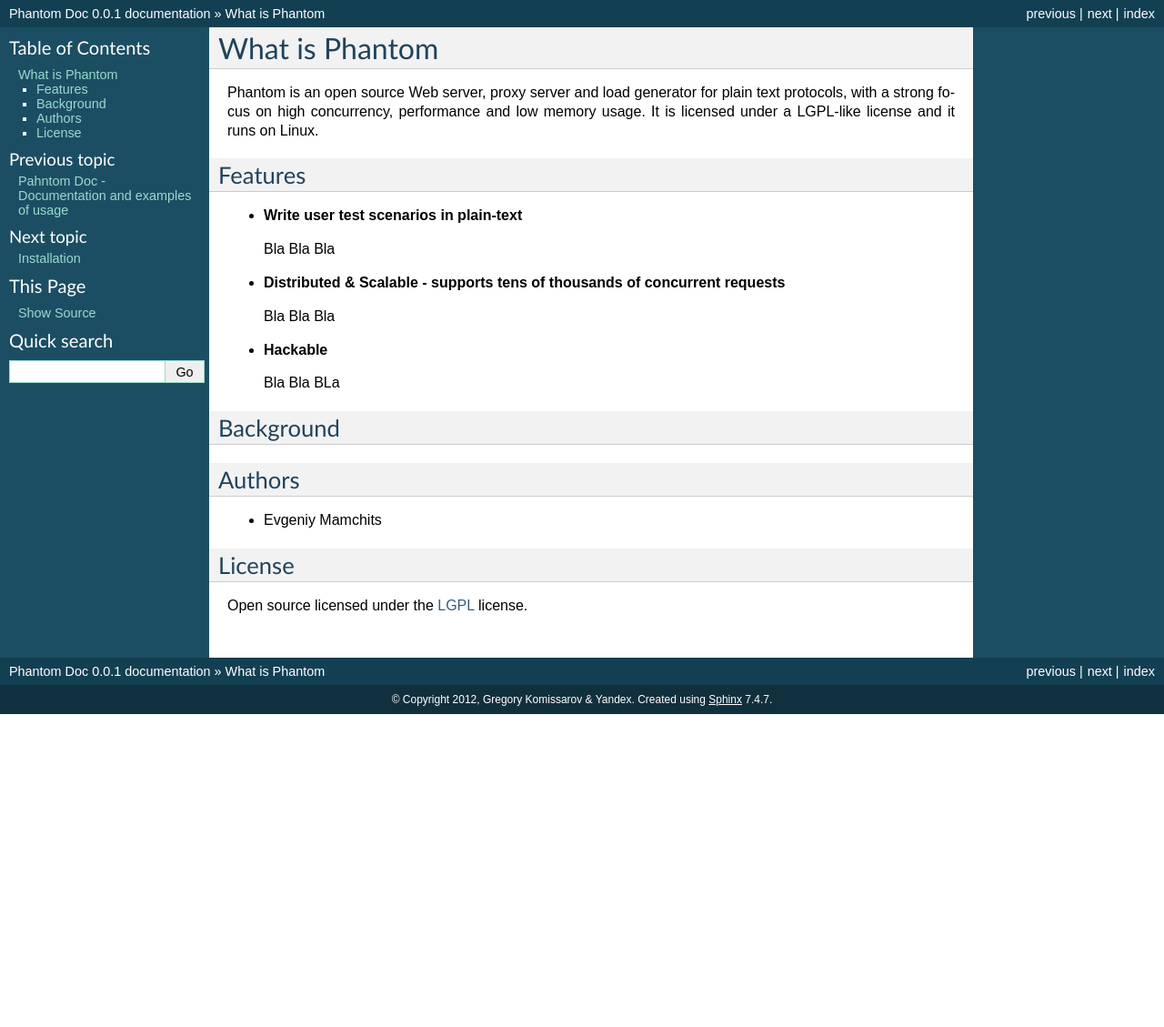
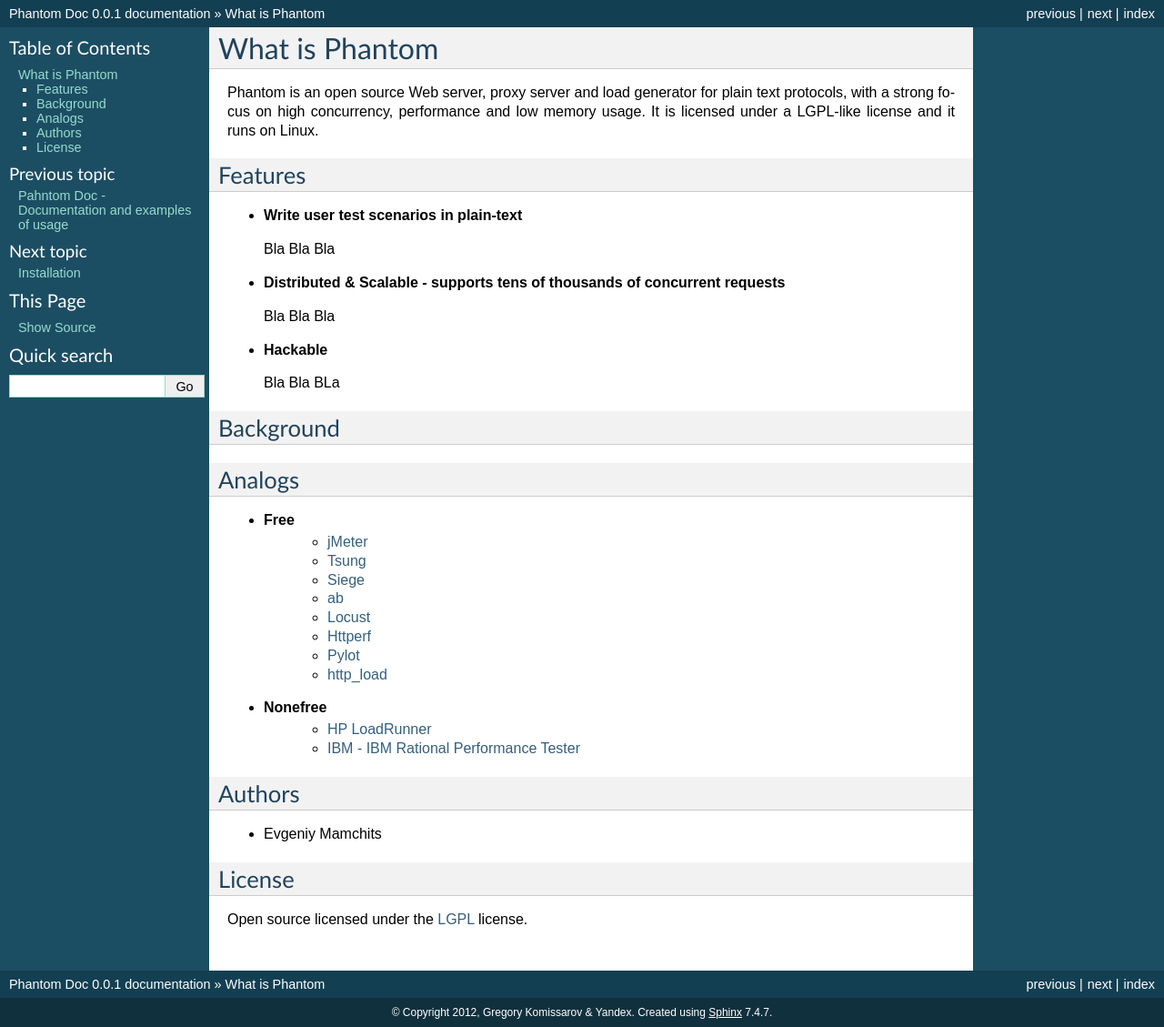
Before and after one commit to greggyNapalm/phantom_doc, a Sphinx documentation site: the page built from docs/what-is-pahntom.rst, in a window 1280 px wide. Shown: the whole page at 91% size. Built offline with Sphinx 7.4.7, drawn with Linux system fonts in a browser that asks for light colours; before the commit the page ends 900 px from its top, so only the background shows below that.

Commit message:
load tools list added

```diff
--- a/docs/what-is-pahntom.rst
+++ b/docs/what-is-pahntom.rst
@@ -23,6 +23,23 @@
 Background
 ==========
 
+Analogs
+=======
+
+* **Free**
+    * `jMeter <http://jmeter.apache.org/>`_
+    * `Tsung <http://tsung.erlang-projects.org/>`_
+    * `Siege <http://www.joedog.org/siege-home/>`_
+    * `ab <http://httpd.apache.org/docs/2.0/programs/ab.html>`_
+    * `Locust <https://github.com/esnme/locust>`_
+    * `Httperf <http://code.google.com/p/httperf/>`_
+    * `Pylot <http://pylot.org/>`_
+    * `http_load <http://www.acme.com/software/http_load/>`_
+
+* **Nonefree**
+    * `HP LoadRunner <http://www8.hp.com/us/en/software-solutions/software.html?compURI=1175451>`_
+    * `IBM - IBM Rational Performance Tester <http://www.ibm.com/software/awdtools/tester/performance/>`_
+
 Authors
 =======
 * Evgeniy Mamchits
```
